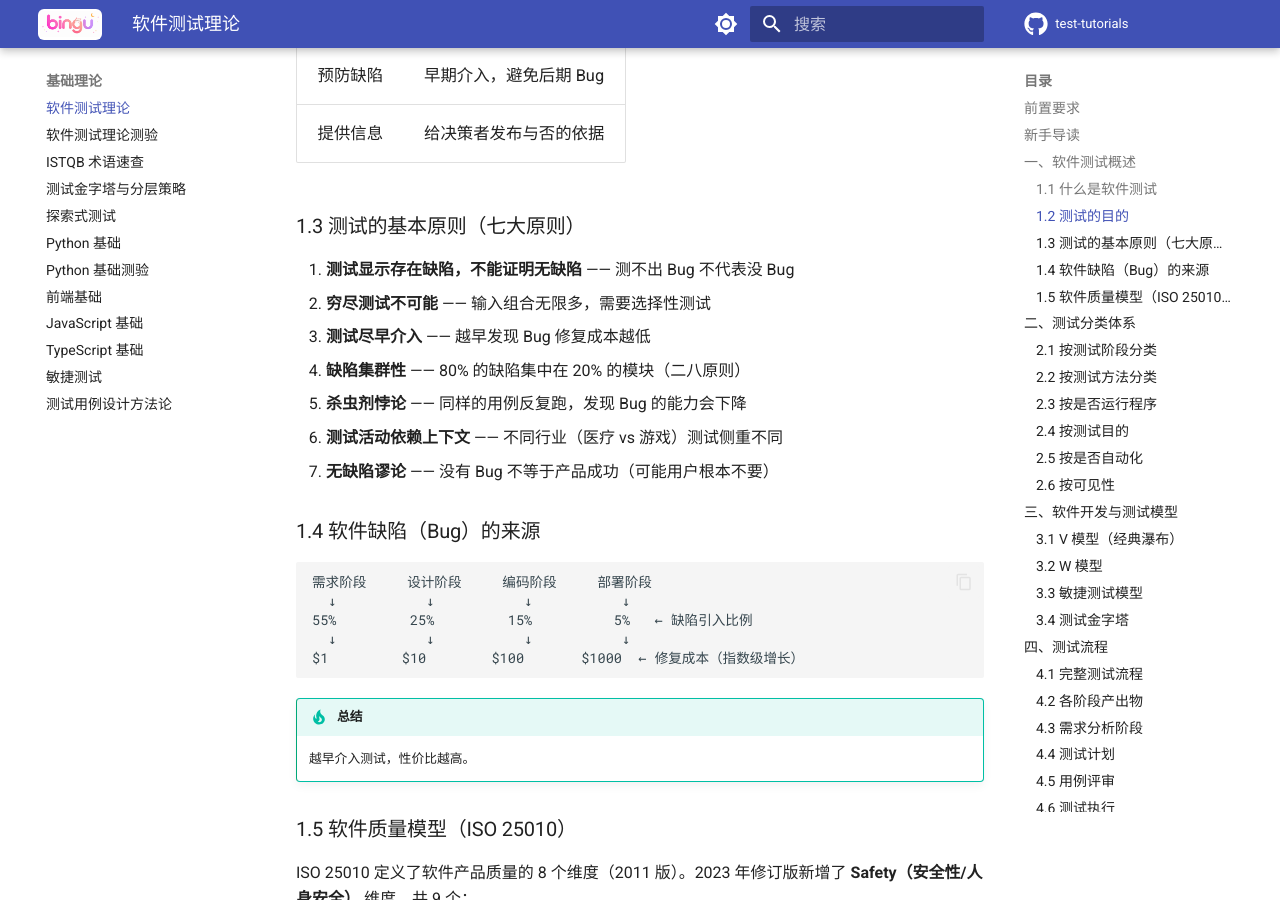
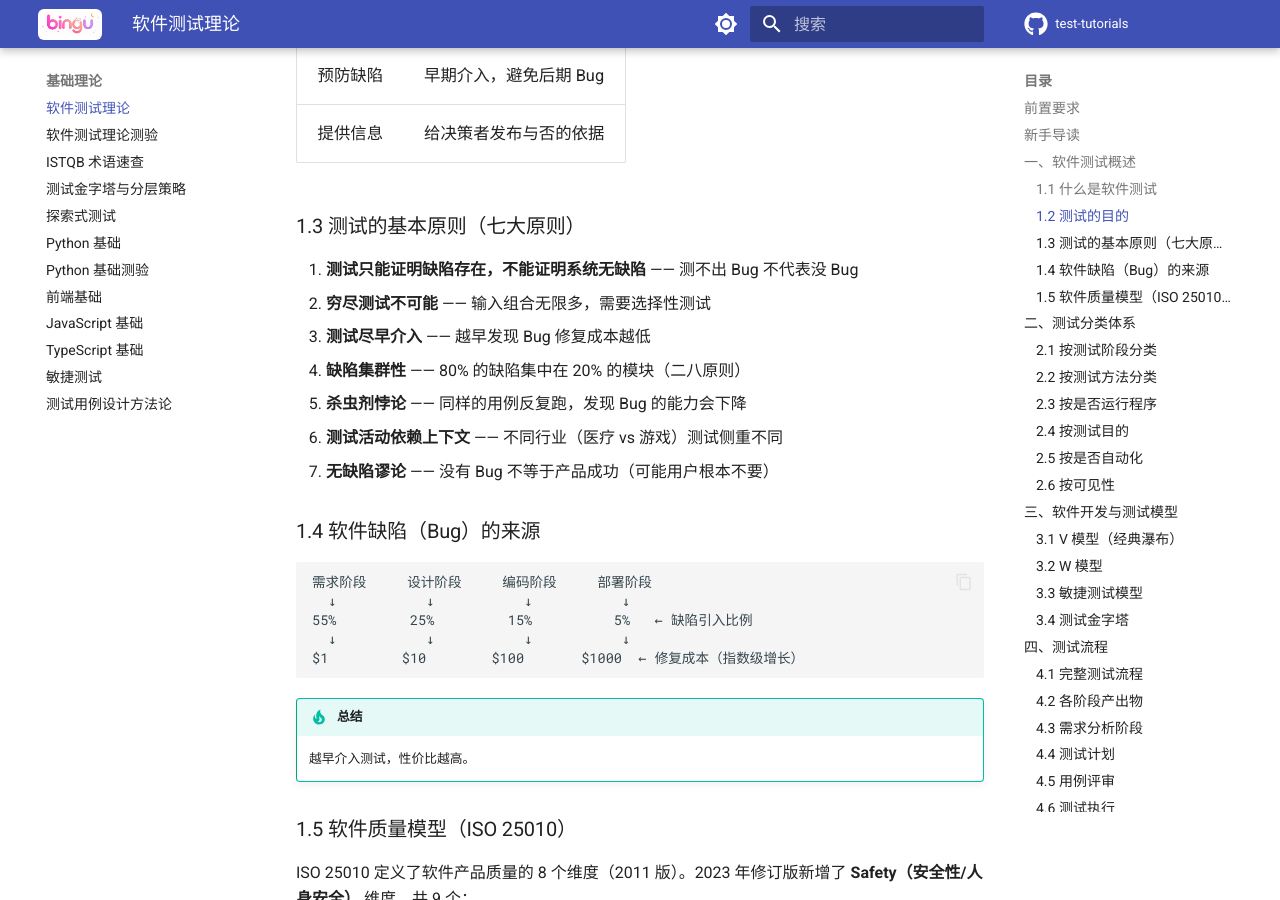
Before and after one commit to bingu7/test-tutorials, an MkDocs documentation site: the page built from docs/基础理论/软件测试理论基础教程.md, in a window 1280 px wide and 900 px high, scrolled down 1364 px. Built offline with MkDocs 1.6.1 and Material for MkDocs 9.7.7, drawn with Linux system fonts in a browser that asks for light colours; comment, search, counter and statistics services are not loaded.

Commit message:
fix: 理论基础教程七大原则第1条措辞修正——改为「测试只能证明缺陷存在，不能证明系统无缺陷」

```diff
--- a/docs/基础理论/软件测试理论基础教程.md
+++ b/docs/基础理论/软件测试理论基础教程.md
@@ -49,7 +49,7 @@ description: 软件测试理论入门，覆盖测试分类、用例设计和缺
 
 ### 1.3 测试的基本原则（七大原则）
 
-1. **测试显示存在缺陷，不能证明无缺陷** —— 测不出 Bug 不代表没 Bug
+1. **测试只能证明缺陷存在，不能证明系统无缺陷** —— 测不出 Bug 不代表没 Bug
 2. **穷尽测试不可能** —— 输入组合无限多，需要选择性测试
 3. **测试尽早介入** —— 越早发现 Bug 修复成本越低
 4. **缺陷集群性** —— 80% 的缺陷集中在 20% 的模块（二八原则）
```
